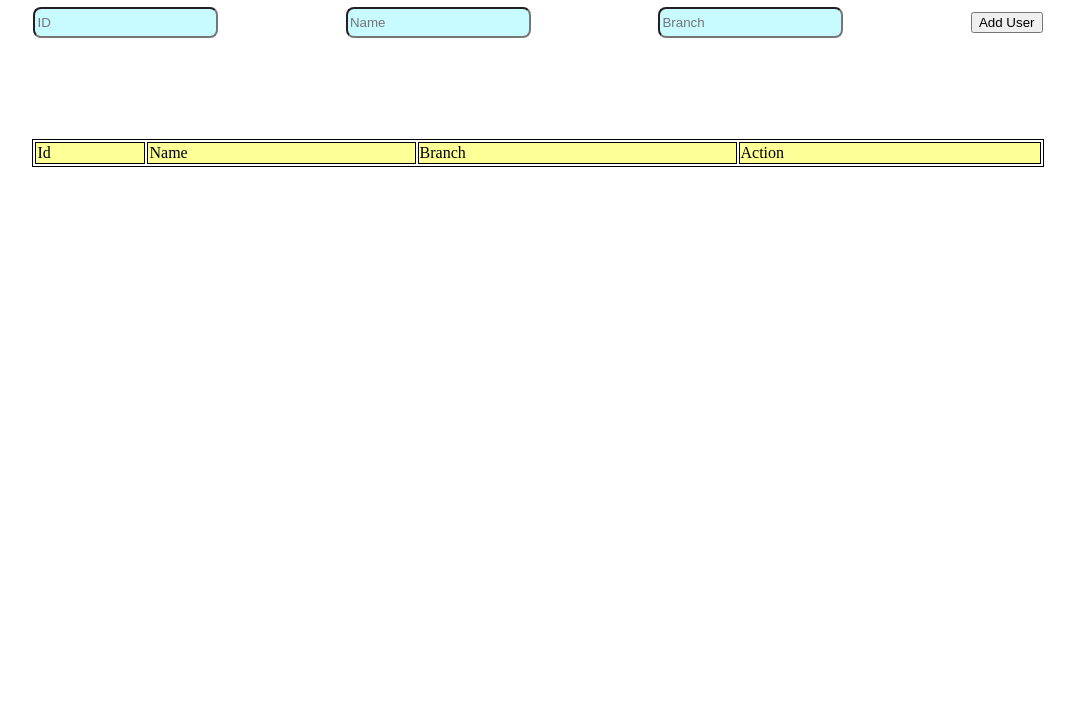
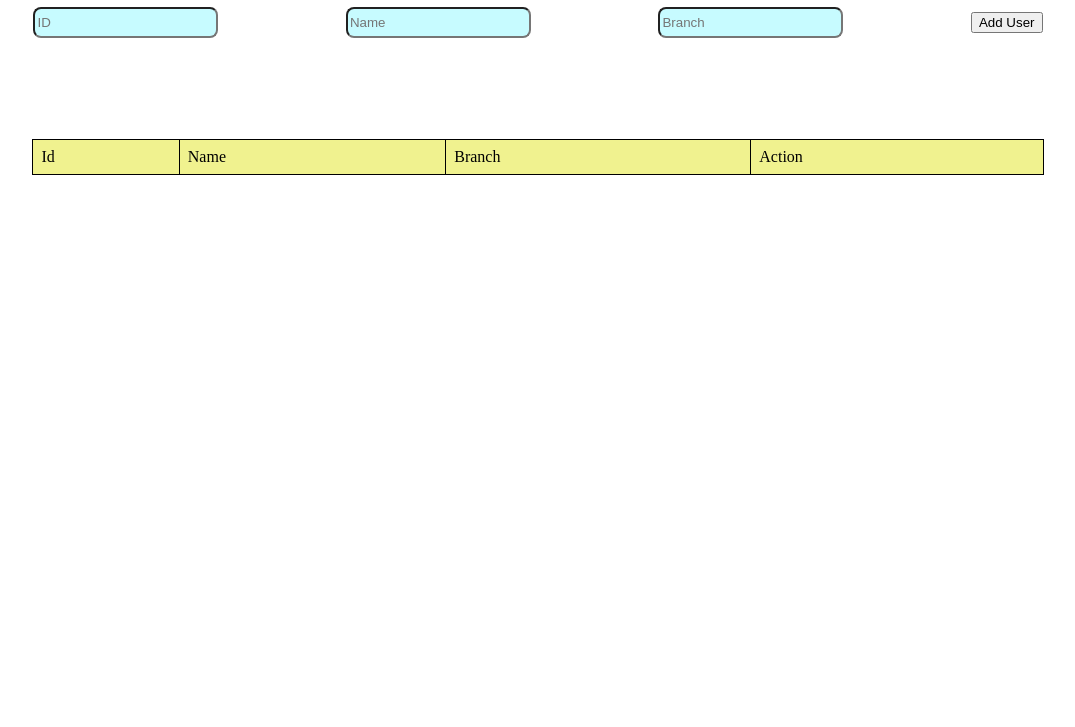
Before and after one commit to zaidaliyan/fetchcrud, a plain HTML site: page index.html in a window 1280 px wide. Shown: the part 73-800 px from the top of the page, without its empty margins (102-1177 px from the left). Drawn offline with Linux system fonts and the light colour scheme; no server answers.

Commit message:
Update style.css

```diff
--- a/style.css
+++ b/style.css
@@ -1,28 +1,39 @@
-
-h1{
+/* Adjusting h1 */
+h1 {
     margin-left: 35%;
 }
-#buttons{
-    display:flex;
+
+/* Styling buttons */
+#buttons {
+    display: flex;
     align-items: center;
     justify-content: space-evenly;
 }
-input{
+
+/* Styling input */
+input {
     background-color: rgb(199, 251, 255);
-    height:25px;
+    height: 25px;
     border-radius: 8px;
 }
-table{
-    border:1px solid black;
-    margin-left: 10%;
-    margin-right: 10%;
-    margin-top: 8%;
-    width:80%;
+
+/* Styling table */
+table {
+    border-collapse: collapse; /* Collapse borders to remove spacing between cells */
+    margin: 8% auto; /* Center the table horizontally with a margin */
+    width: 80%;
 }
-td{
-    border:1px solid black;
+
+td, th {
+    border: 1px solid black;
+    padding: 8px; /* Add padding for better spacing */
 }
-thead{
-    background-color:rgb(253, 255, 151);
-    width:5%;
+
+thead {
+    background-color: rgb(253, 255, 151);
 }
+
+/* Styling odd rows differently for better readability */
+tr:nth-child(odd) {
+    background-color: rgba(0, 0, 0, 0.05); /* Light gray background */
+}
```
